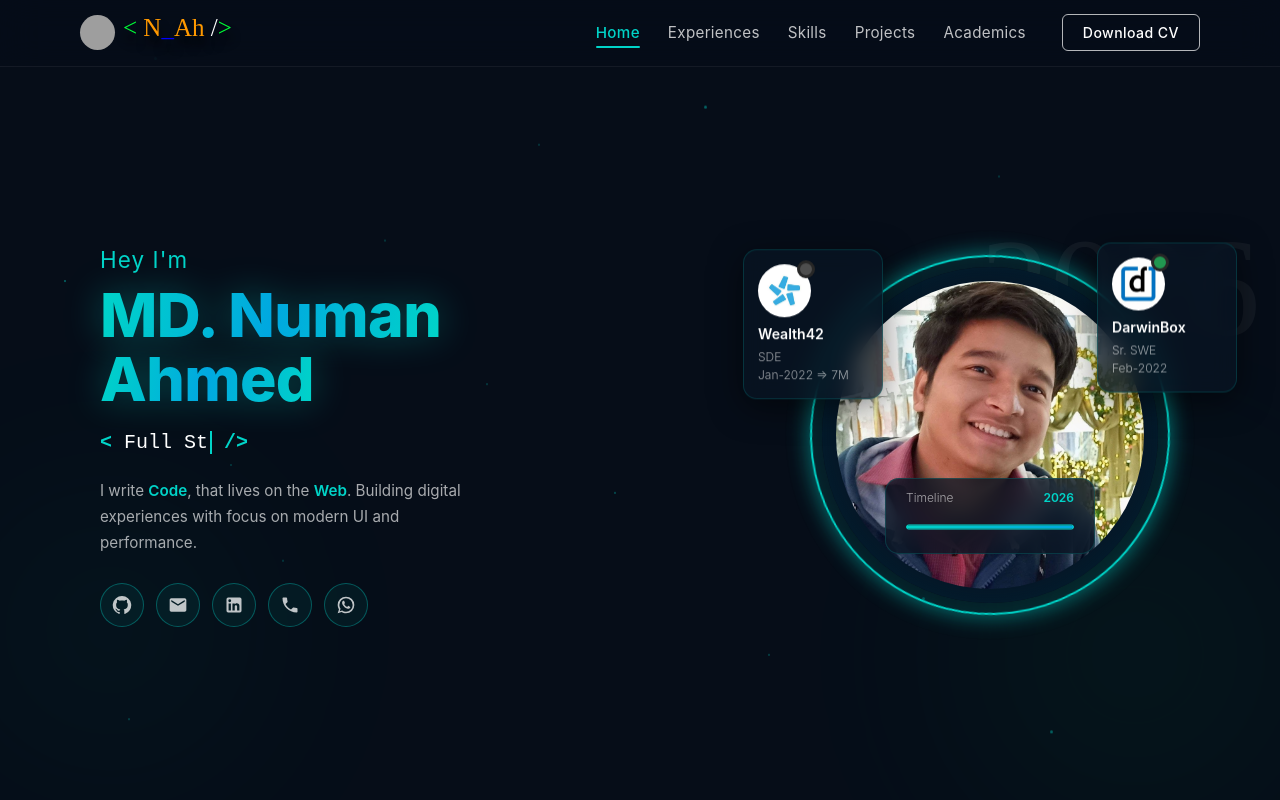
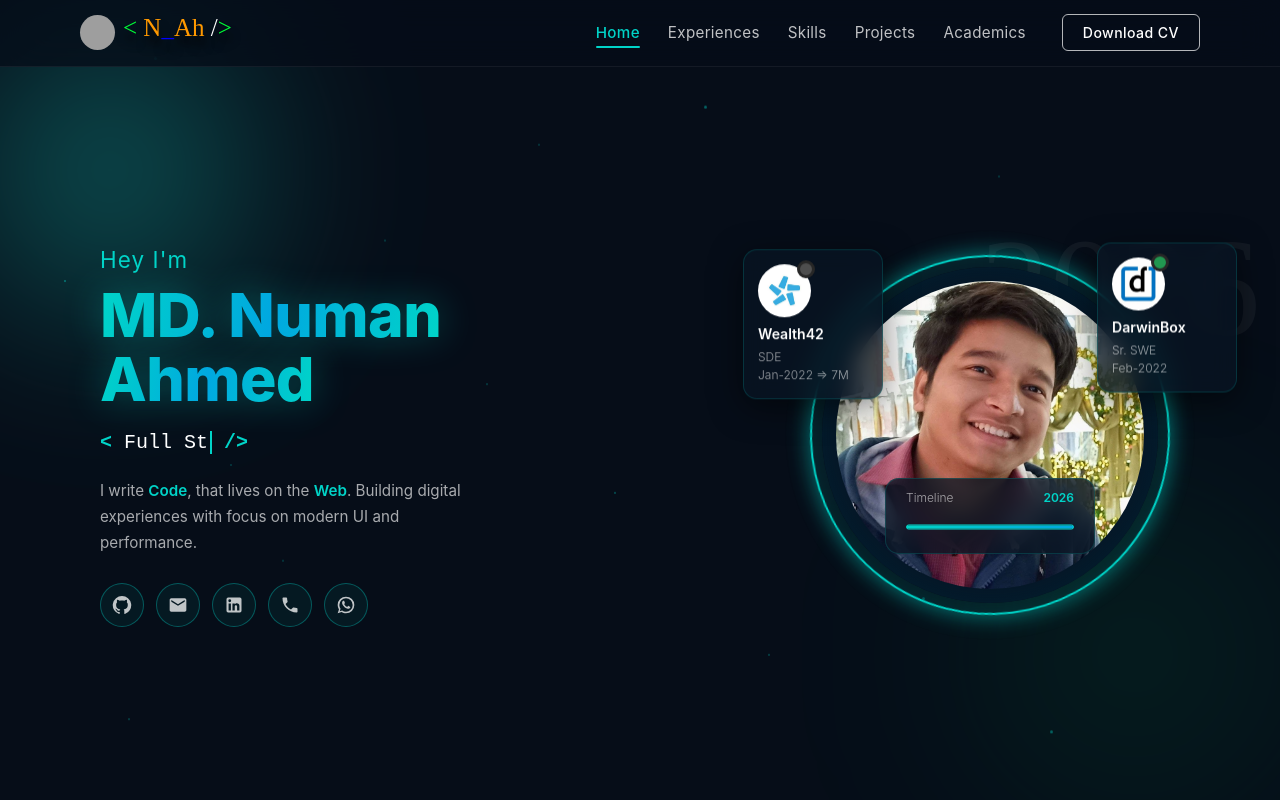
Before and after one commit to num-js/portfolio, a React (Create React App) app: page / in a window 1280 px wide. Shown: the top 800 px of the page. Built offline with nearby package versions, Linux system fonts and the light colour scheme; grey boxes are pictures that could not be loaded; a web font is replaced by a local one.

Commit message:
styles changes

```diff
--- a/src/components/Profile/profile.scss
+++ b/src/components/Profile/profile.scss
@@ -50,10 +50,10 @@
     &--left {
         width: 340px;
         height: 340px;
-        background: radial-gradient(circle, rgba(0, 90, 80, 0.55) 0%, transparent 70%);
+        background: radial-gradient(circle, #1dffe9 0%, transparent 70%);
         left: -60px;
-        bottom: 0;
-        opacity: 0.4;
+        top: 0;
+        opacity: 0.6;
     }
 
     &--right {
@@ -62,7 +62,7 @@
         background: radial-gradient(circle, rgba(0, 130, 70, 0.4) 0%, transparent 70%);
         right: -80px;
         bottom: -80px;
-        opacity: 0.35;
+        opacity: 0.6;
     }
 }
 
```
Also changed, not shown: attached_assets/image_1775372463262.png (deleted).
